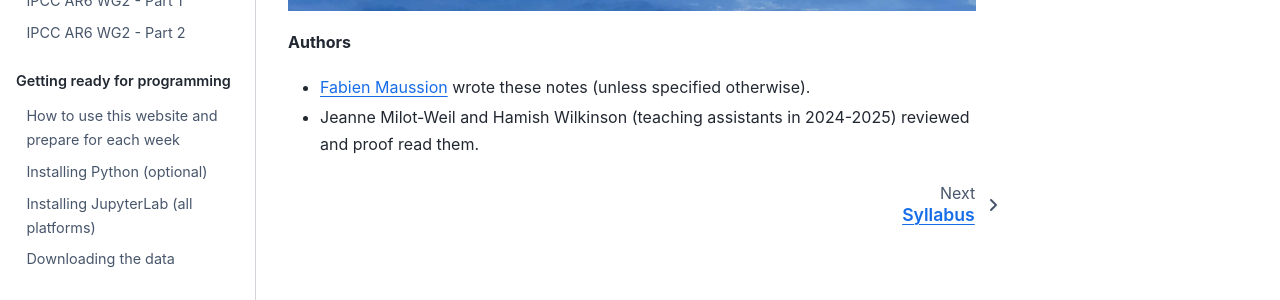
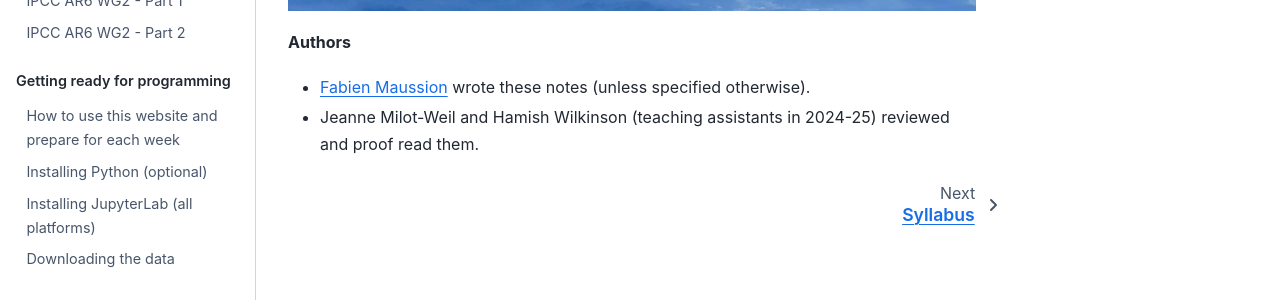
Before and after one commit to fmaussion/climate_risks_2024, a Jupyter Book: the page built from book/welcome.md, in a window 1280 px wide. Shown: the part 428-728 px from the top of the page. Built offline with Jupyter Book 1.0.4 settings and Sphinx 7.4.7 and the Sphinx Book theme 1.1.4, drawn with Linux system fonts in a browser that asks for light colours.

Commit message:
small modifs

```diff
--- a/book/welcome.md
+++ b/book/welcome.md
@@ -15,4 +15,4 @@ These materials are tailored for this 10 weeks-long class, but they might also b
 **Authors**
 
 - [Fabien Maussion](http://fabienmaussion.info/) wrote these notes (unless specified otherwise).
-- Jeanne Milot-Weil and Hamish Wilkinson (teaching assistants in 2024-2025) reviewed and proof read them.
+- Jeanne Milot-Weil and Hamish Wilkinson (teaching assistants in 2024-25) reviewed and proof read them.
```
Also changed, not shown: book/ws06/01-lesson-gev.ipynb.
